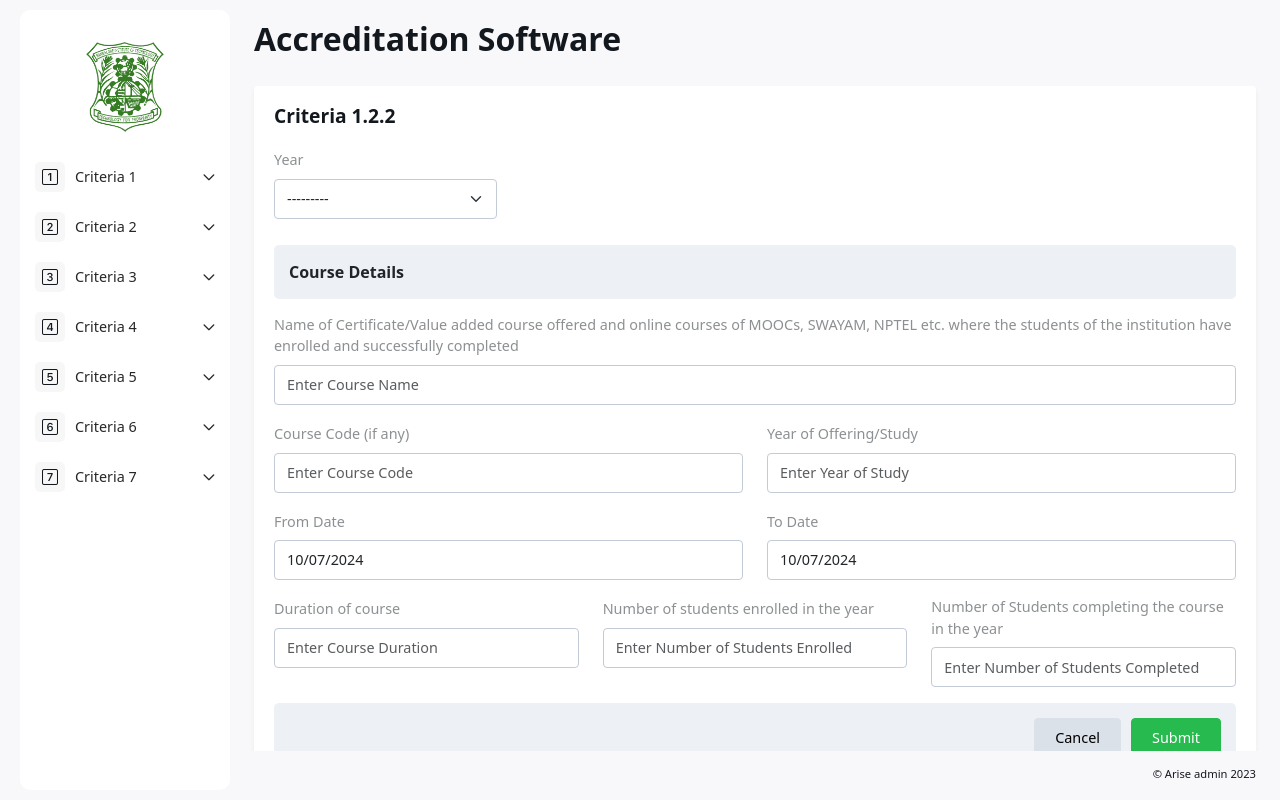
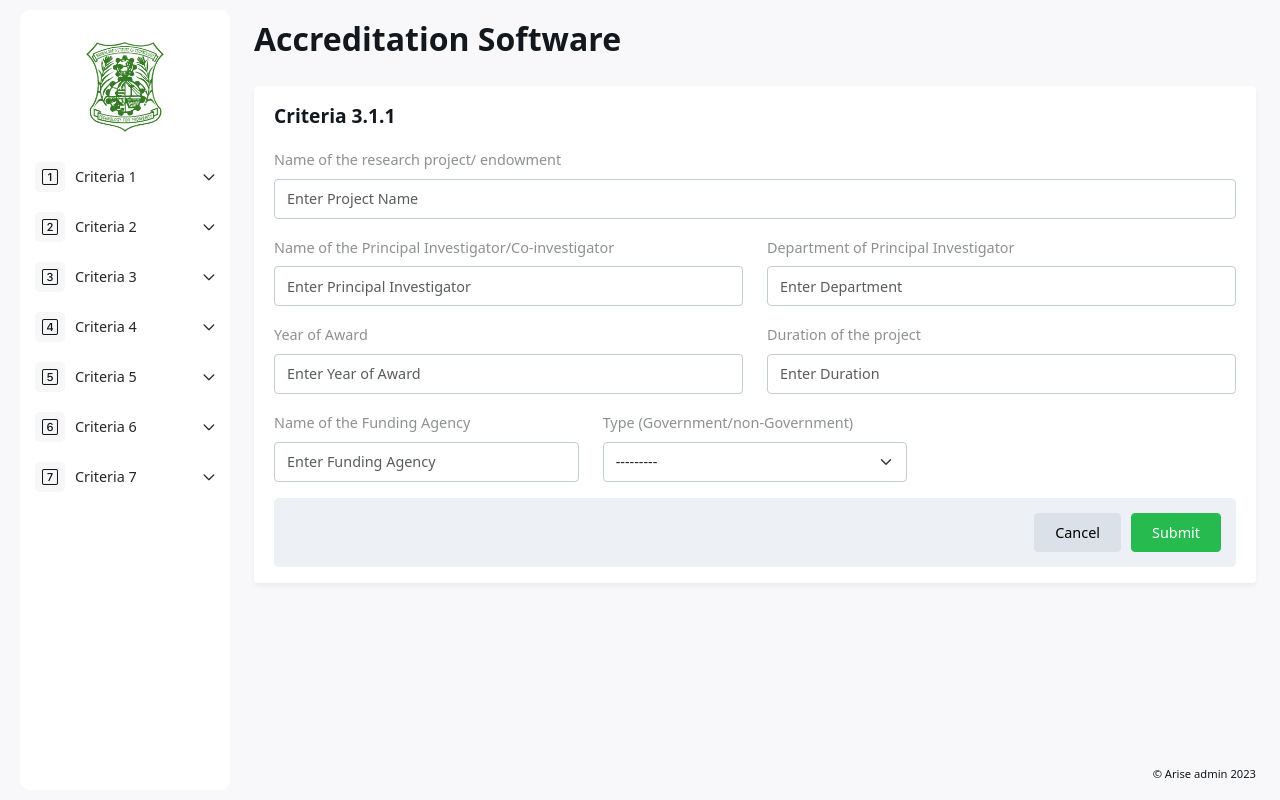
Before and after one commit to NikhilNK2003/naac-accreditation-webapp, a Django app: template acc/criteria_3/templates/form/criteria_3_1_1.html in a window 1280 px wide. Run offline with Django 4.2, Linux system fonts and the light colour scheme; the template is opened without the code that fills it: values that come from a table or form of the project are taken from there, others are empty; some libraries are stand-ins or nearby versions.

Commit message:
3.1.1 forms

```diff
--- a/acc/criteria_3/forms.py
+++ b/acc/criteria_3/forms.py
@@ -0,0 +1,18 @@
+from django import forms
+from .models import Criteria_3_1_1
+
+class CriteriaForm_3_1_1(forms.ModelForm):
+    class Meta:
+        model = Criteria_3_1_1
+        fields = [ 'project_name', 'principal_investigator', 'department', 'year_of_award', 'amount_sanctioned', 'duration', 'funding_agency',
+    'grant_type' ]
+        widgets = {
+            'grant_type': forms.Select(attrs={'class': 'form-select'}),
+            'project_name': forms.TextInput(attrs={'class': 'form-control', 'placeholder': 'Enter Project Name'}),
+            'principal_investigator': forms.TextInput(attrs={'class': 'form-control', 'placeholder': 'Enter Principal Investigator'}),
+            'duration': forms.TextInput(attrs={'class': 'form-control', 'placeholder': 'Enter Duration'}),
+            'department': forms.TextInput(attrs={'class': 'form-control', 'placeholder': 'Enter Department'}),
+            'year_of_award': forms.NumberInput(attrs={'class': 'form-control', 'placeholder': 'Enter Year of Award'}),
+            'amount_sanctioned': forms.NumberInput(attrs={'class': 'form-control', 'placeholder': 'Enter Amount Sanctioned'}),
+            'funding_agency': forms.TextInput(attrs={'class': 'form-control', 'placeholder': 'Enter Funding Agency'}),
+        }
--- a/acc/criteria_3/templates/form/criteria_3_1_1.html
+++ b/acc/criteria_3/templates/form/criteria_3_1_1.html
@@ -12,16 +12,16 @@
             <!-- Card start -->
             <div class="card">
                 <div class="card-header">
-                    <div class="card-title">Criteria 1.2.2</div>
+                    <div class="card-title">Criteria 3.1.1</div>
                 </div>
 
                 <div class="card-body">
                     <!-- Row start -->
 					<!-- your_template.html -->
-					<form method="post" action="{% url 'criteria_1_2_2_form' %}">
+					<form method="post" action="{% url 'criteria_3_1_1_form' %}">
 						{% csrf_token %}
 						<div class="row">
-							<div class="col-xxl-3 col-xl-3 col-lg-4 col-md-4 col-sm-4 col-12">
+							{% comment %} <div class="col-xxl-3 col-xl-3 col-lg-4 col-md-4 col-sm-4 col-12">
 								<div class="mb-3">
 									<label class="form-label">Year</label>
 									{{ form.year }}
@@ -29,59 +29,53 @@
 							</div>
 							<div class="col-12">
 								<div class="form-section-title">Course Details</div>
-							</div>
+							</div> {% endcomment %}
 							<div class="col-xxl-12 col-xl-12 col-lg-12 col-md-12 col-sm-12 col-12">
 								<div class="mb-3">
-									<label class="form-label">Name of Certificate/Value added course offered and online courses of MOOCs, SWAYAM, NPTEL etc. where the students of the institution have enrolled and successfully completed</label>
-									{{ form.course_name }}
+									<label class="form-label">Name of the research project/ endowment</label>
+									{{ form.project_name }}
 								</div>
 							</div>
 							<div class="col-xxl-6 col-xl-6 col-lg-6 col-md-6 col-sm-12 col-12">
 								<div class="mb-3">
-									<label class="form-label">Course Code (if any)</label>
-									{{ form.course_code }}
+									<label class="form-label">Name of the Principal Investigator/Co-investigator</label>
+									{{ form.principal_investigator }}
 								</div>
 							</div>
 							<div class="col-xxl-6 col-xl-6 col-lg-6 col-md-6 col-sm-12 col-12">
 								<div class="mb-3">
-									<label class="form-label">Year of Offering/Study</label>
-									{{ form.year_of_study }}
+									<label class="form-label">Department of Principal Investigator</label>
+									{{ form.department }}
 								</div>
 							</div>
 							<div class="col-xxl-6 col-xl-6 col-lg-6 col-md-6 col-sm-12 col-12">
 								<div class="mb-3">
-									<label class="form-label">From Date</label>
-									{{ form.period_from }}
+									<label class="form-label">Year of Award</label>
+									{{ form.year_of_award }}
 								</div>
 							</div>
 							<div class="col-xxl-6 col-xl-6 col-lg-6 col-md-6 col-sm-12 col-12">
 								<div class="mb-3">
-									<label class="form-label">To Date</label>
-									{{ form.period_to }}
-								</div>
-							</div>
-							<div class="col-xxl-4 col-xl-4 col-lg-4 col-md-4 col-sm-12 col-12">
-								<div class="mb-3">
-									<label class="form-label">Duration of course</label>
+									<label class="form-label">Duration of the project</label>
 									{{ form.duration }}
 								</div>
 							</div>
 							<div class="col-xxl-4 col-xl-4 col-lg-4 col-md-4 col-sm-12 col-12">
 								<div class="mb-3">
-									<label class="form-label">Number of students enrolled in the year</label>
-									{{ form.students_enrolled }}
+									<label class="form-label">Name of the Funding Agency</label>
+									{{ form.funding_agency }}
 								</div>
 							</div>
 							<div class="col-xxl-4 col-xl-4 col-lg-4 col-md-4 col-sm-12 col-12">
 								<div class="mb-3">
-									<label class="form-label">Number of Students completing the course in the year</label>
-									{{ form.students_completed }}
+									<label class="form-label">Type  (Government/non-Government)</label>
+									{{ form.grant_type }}
 								</div>
 							</div>
 						</div>
 						<!-- Form actions footer start -->
 						<div class="form-actions-footer">
-							<a href="{% url 'criteria_1_2_2' %}" class="btn btn-light">Cancel</a>
+							<a href="{% url 'criteria_3_1_1' %}" class="btn btn-light">Cancel</a>
 							<button type="submit" class="btn btn-success">Submit</button>
 						</div>
 					</form>
```
Also changed, not shown: acc/criteria_3/views.py (+13 -1 lines).
